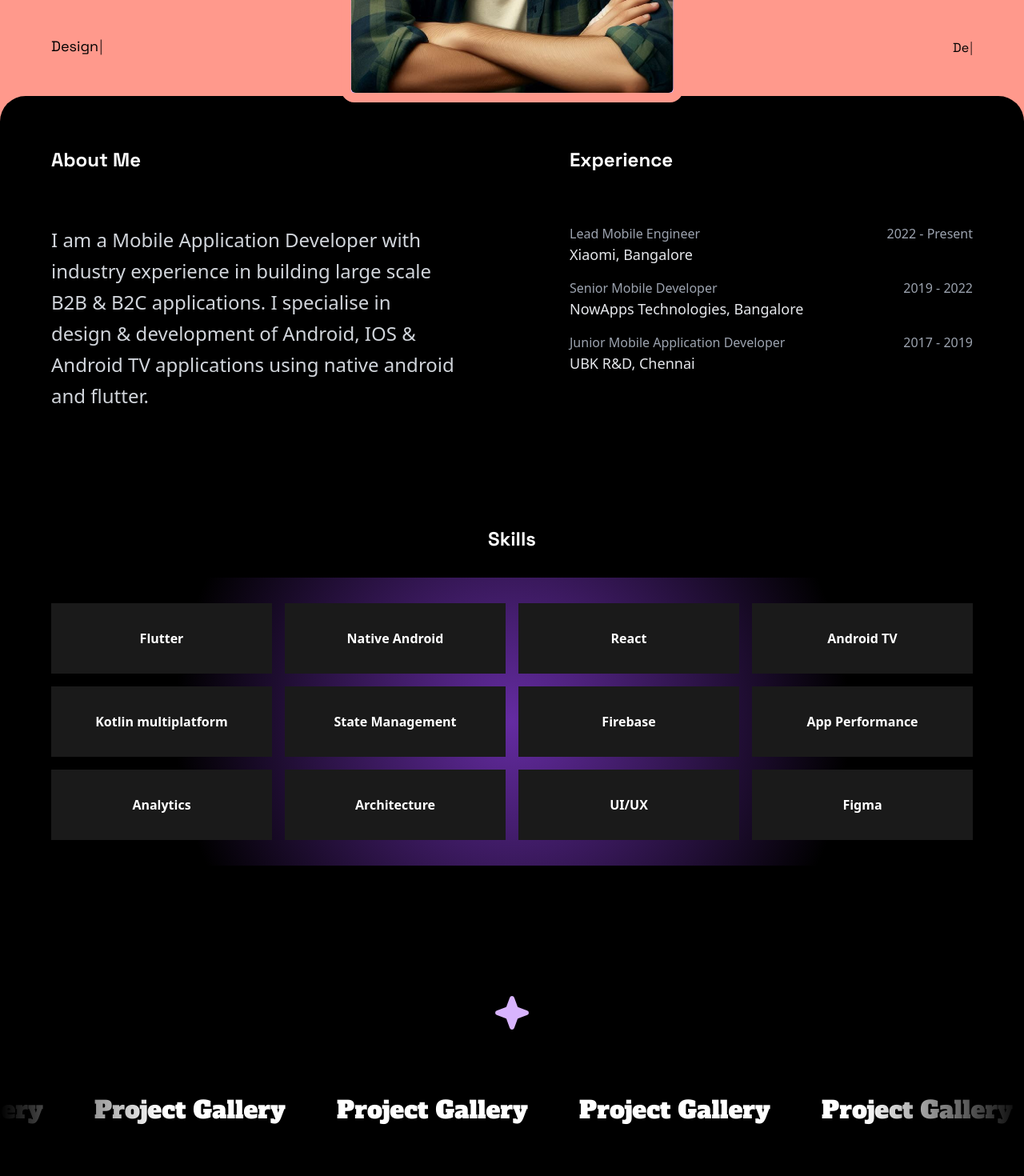
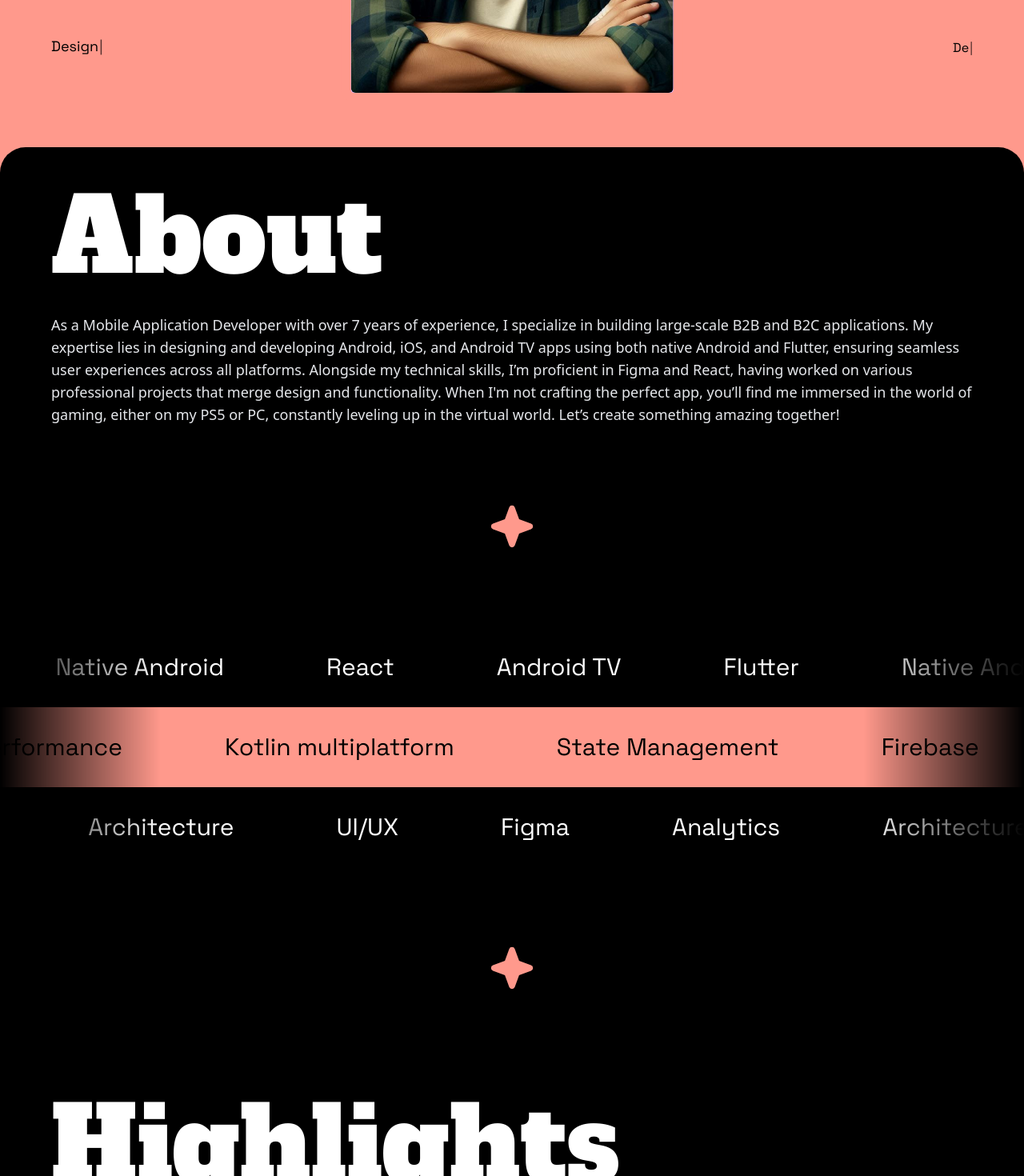
Before and after one commit to kishan2612/react-portfolio, a React (Vite) app: page / in a window 1280 px wide. Shown: the part 680-2150 px from the top of the page at 80% size. Built offline with nearby package versions, Linux system fonts and the light colour scheme.

Commit message:
fix: changed the layout

```diff
--- a/src/components/portfolio/PortfolioPage1.tsx
+++ b/src/components/portfolio/PortfolioPage1.tsx
@@ -6,7 +6,7 @@ import { User } from '../../model/user';
 const PortfolioPage1 = ({ user }: { user: User })  => {
     return (
         <div className='relative mt-24'
-            style={{ background: user.primaryColor, height: 'calc(100vh - 6rem)' }}>
+            style={{ background: user.primaryColor, height: 'calc(100vh - 2rem)' }}>
 
             <div className='justify-center'>
                 <h1 className='text-black text-center font-alfaSlab font-bold tracking-wider'
@@ -31,7 +31,7 @@ const PortfolioPage1 = ({ user }: { user: User })  => {
             </div>
 
             {/* Text description at the bottom left */}
-            <div className="absolute bottom-4 left-0 pl-16 pb-8">
+            <div className="absolute bottom-4 left-0 pl-16" style={{paddingBottom:"6em"}}>
                 <p className="text-black text-lg font-normal line-clamp-4">
                     <TypewriterText text={user.slogan1}></TypewriterText>
 
@@ -39,7 +39,7 @@ const PortfolioPage1 = ({ user }: { user: User })  => {
             </div>
 
              {/* Text description at the bottom right */}
-             <div className="absolute bottom-4 right-0 pr-16 pb-8">
+             <div className="absolute bottom-4 right-0 pr-16"  style={{paddingBottom:"6em"}}>
              <TypewriterText text={user.slogan2}></TypewriterText>
              </div>
 
--- a/src/components/portfolio/PortfolioPage2.tsx
+++ b/src/components/portfolio/PortfolioPage2.tsx
@@ -2,38 +2,35 @@ import React from 'react';
 import { userKishan } from '../../constants/UserInformation'
 import { FaLinkedin, FaEnvelope } from 'react-icons/fa';
 import { PiStarFourFill } from "react-icons/pi";
-import ProjectMarquee from './ProjectMarquee';
+import ProjectMarquee from './ProjectTitle';
 import ProjectList from './ProjectList';
 import { User } from '../../model/user';
+import SkillListMarquee from './SkillMarquee';
+import ProjectTitle from './ProjectTitle';
 
-const PortfolioPage2 = ({ user }: { user: User })  => {
+const PortfolioPage2 = ({ user }: { user: User }) => {
     return (
         <div className="bg-black   pb-8 mx-auto" style={{
-            borderTopLeftRadius:32,borderTopRightRadius:32
+            borderTopLeftRadius: 32, borderTopRightRadius: 32
         }}>
-            <div className="flex justify-between items-start space-x-4 py-16 px-16 ">
-                {/* Left Side: About Me */}
-                <div className="w-1/2 pr-16">
-                    <h2 className="text-2xl font-bold mb-16 text-white font-spaceGrotesk">About Me</h2>
-                    <p className="text-gray-300 leading-relaxed text-2xl text-start">
-                        {user.longDescription} </p>
-                </div>
 
-                {/* Divider */}
+            <About about={user.longDescription} />
+            <Page2Divider color={user.primaryColor}/>
 
-
-                {/* Right Side: Work Experience */}
-                <div className="w-1/2 pl-16">
-                    <ExperienceList />
-                </div>
-            </div>
-            <ExpertiseTable />
-            <FeaturedWorks />
-            <ContactTable />
+            <ExpertiseTable user={user} />
+            <FeaturedWorks user={user} />
+            <ContactTable user={user} />
 
         </div>
     );
 };
+
+const About = ({ about }: { about: string }) => {
+    return <div className='pt-4'>
+        <ProjectTitle title={"About"} />
+        <p className='text-gray-200 px-16 text-lg '>{about}</p>
+    </div>
+}
 
 const ExperienceList = () => {
     return (
@@ -57,47 +54,17 @@ const ExperienceList = () => {
     );
 };
 
-const ExpertiseTable = () => {
+const ExpertiseTable = ({ user }: { user: User }) => {
     return (
-        <div className="my-20">
-            <div className="text-2xl font-bold mb-8 mt-8 text-white font-spaceGrotesk text-center">Skills</div>
-
-            {/* Grid container with a gradient flare */}
-            <div className="relative my-8 mx-16">
-                {/* Gradient flare */}
-                <div
-                    className="absolute inset-0 z-0 pointer-events-none rounded-lg"
-                    style={{
-                        background: "radial-gradient(circle, rgba(157, 68, 252,0.8) 0%, transparent 70%)",
-                        opacity: 0.8,
-                    }}
-                ></div>
-
-                {/* Grid */}
-                <div className="relative z-10 grid grid-cols-4 gap-4 py-8">
-                    {userKishan.highlightSkills.slice(0, 12).map((skill, index) => (
-                        <div
-                            key={index}
-                            className="px-4 py-8 r®ounded-2xl font-semibold text-center"
-                            style={{
-                                backgroundColor: "#1a1a1a", // Ensures solid color for the cards
-                                color: "#ffffff", // Ensures bright white text
-
-
-                            }}
-                        >
-                            {skill}
-                        </div>
-                    ))}
-                </div>
-            </div>
+        <div>
+            <SkillListMarquee user={user} />
         </div>
     );
 };
 
 
 
-const ContactTable = () => {
+const ContactTable = ({ user }: { user: User }) => {
     const handleClick = (link: string) => {
         if (link.startsWith("mailto:")) {
             // Open email client
@@ -140,18 +107,21 @@ const ContactTable = () => {
 
 };
 
-const FeaturedWorks = () => {
+const FeaturedWorks = ({ user }: { user: User }) => {
     return (
-        <div className='py-10'>
-            <div className='flex justify-center py-10'>
-                <PiStarFourFill className='fill-purple-300 size-12' />
-            </div>
-            <ProjectMarquee />
-            <ProjectList />
+        <div>
+            <Page2Divider color={user.primaryColor}/>
+            <ProjectTitle title={"Highlights"} />
+            <ProjectList user={user} />
 
         </div>
     );
 }
-
-
+function Page2Divider({ color }: { color: string }) {
+    return (
+        <div className='flex justify-center py-24'>
+            <PiStarFourFill className='text-6xl' style={{ fill: color }} />
+        </div>
+    );
+}
 export default PortfolioPage2;
--- a/src/components/portfolio/PortfolioRootPage.tsx
+++ b/src/components/portfolio/PortfolioRootPage.tsx
@@ -1,8 +1,6 @@
 import React from 'react'
 import PortfolioPage2 from './PortfolioPage2'
 import PortfolioPage1 from './PortfolioPage1'
-import { motion, useAnimation } from "framer-motion";
-import { useEffect } from "react";
 import { userKishan } from '../../constants/UserInformation'
 import PortfolioNavBar from '../portfolioNavBar';
 import { User } from '../../model/user';
--- a/src/components/portfolio/ProjectList.tsx
+++ b/src/components/portfolio/ProjectList.tsx
@@ -1,16 +1,22 @@
 import React from 'react'
 import { userKishan } from '../../constants/UserInformation'
 import { AiOutlineArrowRight } from "react-icons/ai";
-import { motion } from 'framer-motion';
+import { User } from '../../model/user';
 
-const ProjectList = () => {
+const ProjectList = ({user}:{user:User}) => {
     return (
         <div className="grid grid-cols-2 gap-x-2 gap-y-2 py-16 px-16">
             {
                 userKishan.workProjects.map((value) => (
                     <div
                         key={value.projectName}
-                        className="w-full bg-white rounded-3xl hover:bg-purple-300 hover:rounded-3xl overflow-hidden group"
+                        className="w-full bg-white rounded-3xl overflow-hidden group"
+                         onMouseEnter={(e) => {
+                            e.currentTarget.style.backgroundColor = userKishan.primaryColor;
+                          }}
+                          onMouseLeave={(e) => {
+                            e.currentTarget.style.backgroundColor = "#f0f0f0";
+                          }}
                     >
                         {/* Image */}
                         <div className="relative overflow-hidden rounded-t-3xl">
--- a/src/components/portfolio/ProjectMarquee.tsx
+++ /dev/null
@@ -1,17 +0,0 @@
-import React from 'react'
-import Marquee from "react-fast-marquee";
-
-
-const ProjectMarquee = () => {
-  return (
-    <div className='py-10'>
-        <Marquee direction='left' autoFill={true} speed={35} gradient={true} gradientColor='#000000'>
-            <div className=' text-white font-alfaSlab text-3xl px-8'>
-            Project Gallery
-            </div>
-        </Marquee>
-    </div>
-    );
-}
-
-export default ProjectMarquee
--- /dev/null
+++ b/src/components/portfolio/ProjectTitle.tsx
@@ -0,0 +1,15 @@
+import React from 'react'
+import Marquee from "react-fast-marquee";
+
+
+const ProjectTitle = ({ title }: { title: string }) => {
+    return (
+        <div className='mx-16 text-white font-alfaSlab' style={{
+            fontSize: "8rem"
+        }}>
+            {title}
+        </div>
+    );
+}
+
+export default ProjectTitle
--- /dev/null
+++ b/src/components/portfolio/SkillMarquee.tsx
@@ -0,0 +1,36 @@
+import React from 'react'
+import Marquee from "react-fast-marquee";
+import { User } from '../../model/user';
+
+
+const SkillListMarquee = ({user}:{user:User}) => {
+    const rows = 3;
+    const itemsPerRow = 4;
+    // Create skill rows (splitting into 3 rows)
+  const skillRows = Array.from({ length: rows }, (_, rowIndex) =>
+    user.highlightSkills.slice(rowIndex * itemsPerRow, (rowIndex + 1) * itemsPerRow)
+  );
+  return (
+    <div className="skill-marquee-container">
+      {skillRows.map((rowSkills, index) => (
+        <div className=''
+          key={index}
+          style={{
+            backgroundColor: index === 1 ? user.primaryColor : 'transparent', // Second row gets an orange background
+            color: index==1 ? "black" : "white"
+          }}
+        >
+          <Marquee direction={index % 2 === 0 ? 'left' : 'right'} autoFill={true} speed={35} gradient={true} gradientColor='#000000'> {/* Alternate direction for odd/even rows */}
+            {rowSkills.map((skill, skillIndex) => (
+              <div key={skillIndex} className='mx-16 my-8 text-3xl font-spaceGrotesk'>
+                {skill}
+              </div>
+            ))}
+          </Marquee>
+        </div>
+      ))}
+    </div>
+  );
+}
+
+export default SkillListMarquee
--- a/src/constants/userInformation.tsx
+++ b/src/constants/userInformation.tsx
@@ -66,10 +66,10 @@ export const userKishan: User = {
   shortDescription: "I'm Lead Mobile application developer based on Bangalore,India",
   imageLocation: profileImage,
   primaryColor: "#FF998C",
-  longDescription: "I am a Mobile Application Developer with industry experience in building large scale B2B & B2C applications. I specialise in design & development of Android, IOS & Android TV applications using native android and flutter.",
+  longDescription: "As a Mobile Application Developer with over 7 years of experience, I specialize in building large-scale B2B and B2C applications. My expertise lies in designing and developing Android, iOS, and Android TV apps using both native Android and Flutter, ensuring seamless user experiences across all platforms. Alongside my technical skills, I’m proficient in Figma and React, having worked on various professional projects that merge design and functionality. When I'm not crafting the perfect app, you’ll find me immersed in the world of gaming, either on my PS5 or PC, constantly leveling up in the virtual world. Let’s create something amazing together!",
   workExperiences: workExperiences,
   connectionsMediums: kishanConnectionMethods,
   workProjects: kishansProjects,
-  slogan1:"Design",
-  slogan2:"Development"
+  slogan1: "Design",
+  slogan2: "Development"
 };
```
Also changed, not shown: src/model/user.tsx (+9 -9 lines).
